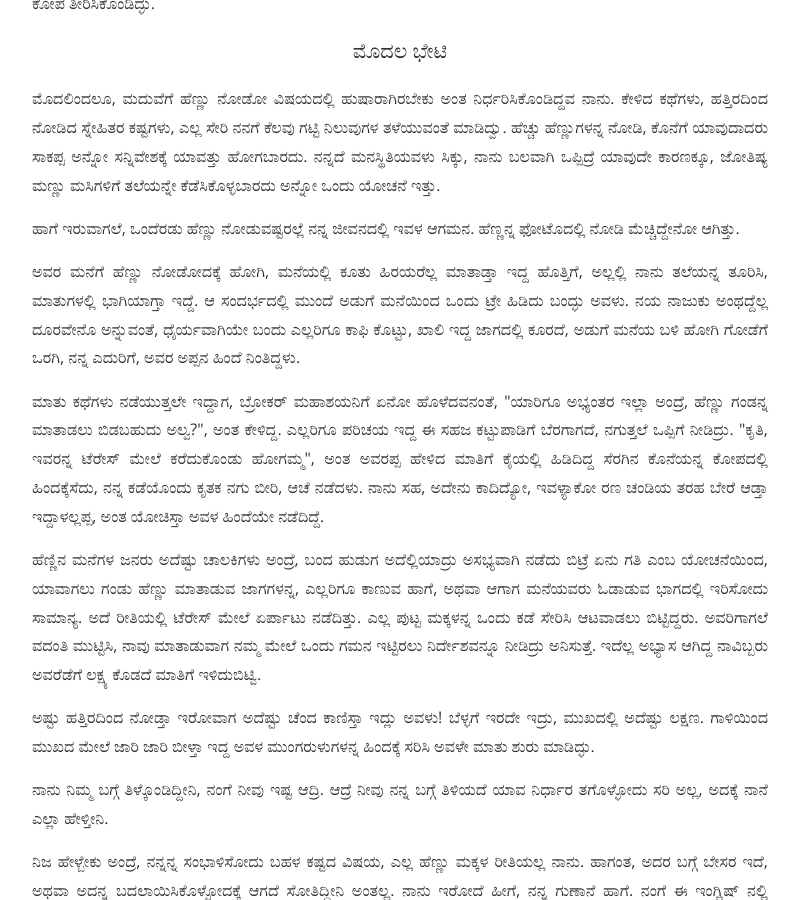
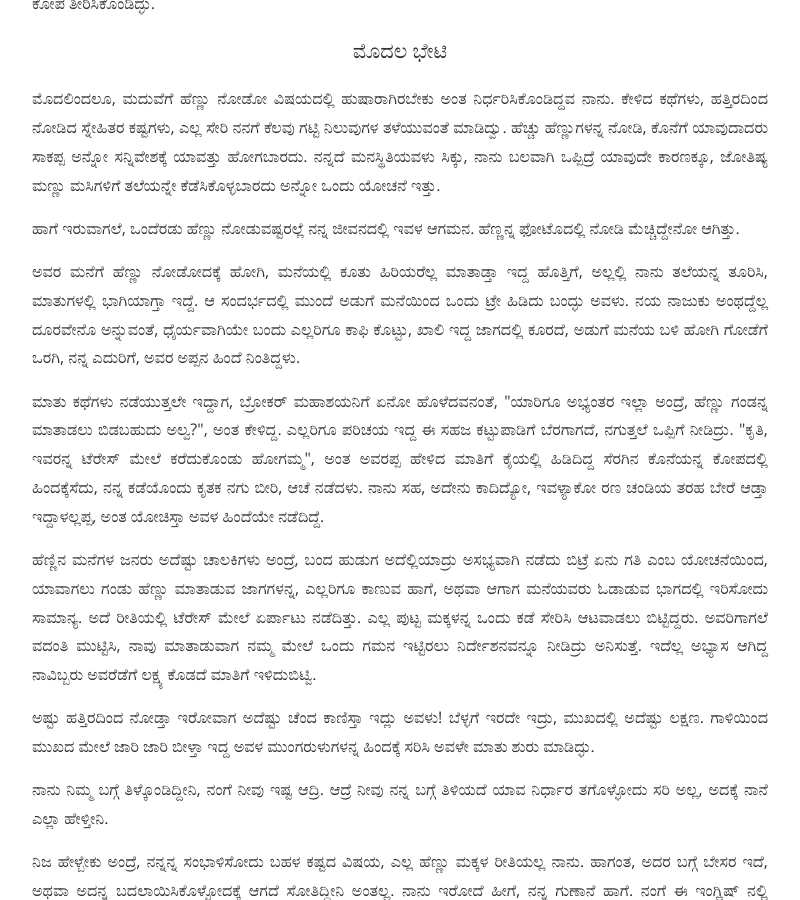
Before and after one commit to bencentra/centrarium, a Jekyll site: the page built from _posts/2020-05-08-kruthi-nannavalu.markdown, in a window 1280 px wide and 900 px high, scrolled down 986 px. Shown: the whole window, without its empty margins (240-1040 px from the left). Built offline with Jekyll 4.4.1, drawn with Linux system fonts in a browser that asks for light colours; nearby versions of some CDN libraries; comment, search, counter and statistics services are not loaded; a style sheet for code colours, icons or effects is not loaded.

Commit message:
Update 2020-05-08-kruthi-nannavalu.markdown

```diff
--- a/_posts/2020-05-08-kruthi-nannavalu.markdown
+++ b/_posts/2020-05-08-kruthi-nannavalu.markdown
@@ -24,11 +24,11 @@ description:  ಜೀವನದಲ್ಲಿ ಮೊದಲೆ ಲಂಗು ಲಗಾ
 
 <p align ="justify"> ಹಾಗೆ ಇರುವಾಗಲೆ, ಒಂದೆರಡು ಹೆಣ್ಣು ನೋಡುವಷ್ಟರಲ್ಲೆ ನನ್ನ ಜೀವನದಲ್ಲಿ ಇವಳ ಆಗಮನ. ಹೆಣ್ಣನ್ನ ಫೋಟೊದಲ್ಲಿ ನೋಡಿ‌ ಮೆಚ್ಚಿದ್ದೇನೋ ಆಗಿತ್ತು.‌ </p>
 
-<p align ="justify"> ಅವರ ಮನೆಗೆ ಹೆಣ್ಣು ನೋಡೋದಕ್ಕೆ ಹೋಗಿ, ಮನೆಯಲ್ಲಿ ಕೂತು ಹಿರಯರೆಲ್ಲ ಮಾತಾಡ್ತಾ ಇದ್ದ‌ ಹೊತ್ತಿಗೆ, ಅಲ್ಲಲ್ಲಿ ನಾನು ತಲೆಯನ್ನ ತೂರಿಸಿ, ಮಾತುಗಳಲ್ಲಿ ಭಾಗಿಯಾಗ್ತಾ ಇದ್ದೆ. ಆ ಸಂದರ್ಭದಲ್ಲಿ ಮುಂದೆ ಅಡುಗೆ ಮನೆಯಿಂದ ಒಂದು ಟ್ರೇ ಹಿಡಿದು ಬಂದ್ಳು ಅವಳು. ನಯ ನಾಜುಕು ಅಂಥದ್ದೆಲ್ಲ ದೂರವೇನೊ ಅನ್ನುವಂತೆ, ಧೈರ್ಯವಾಗಿಯೇ ಬಂದು ಎಲ್ಲರಿಗೂ ಕಾಫಿ ಕೊಟ್ಟು, ಖಾಲಿ ಇದ್ದ ಜಾಗದಲ್ಲಿ ಕೂರದೆ, ಅಡುಗೆ ಮನೆಯ ಬಳಿ ಹೋಗಿ ಗೋಡೆಗೆ ಒರಗಿ, ನನ್ನ ಎದುರಿಗೆ, ಅವರ ಅಪ್ಪನ ಹಿಂದೆ ನಿಂತಿದ್ದಳು‌.  </p>
+<p align ="justify"> ಅವರ ಮನೆಗೆ ಹೆಣ್ಣು ನೋಡೋದಕ್ಕೆ ಹೋಗಿ, ಮನೆಯಲ್ಲಿ ಕೂತು ಹಿರಿಯರೆಲ್ಲ ಮಾತಾಡ್ತಾ ಇದ್ದ‌ ಹೊತ್ತಿಗೆ, ಅಲ್ಲಲ್ಲಿ ನಾನು ತಲೆಯನ್ನ ತೂರಿಸಿ, ಮಾತುಗಳಲ್ಲಿ ಭಾಗಿಯಾಗ್ತಾ ಇದ್ದೆ. ಆ ಸಂದರ್ಭದಲ್ಲಿ ಮುಂದೆ ಅಡುಗೆ ಮನೆಯಿಂದ ಒಂದು ಟ್ರೇ ಹಿಡಿದು ಬಂದ್ಳು ಅವಳು. ನಯ ನಾಜುಕು ಅಂಥದ್ದೆಲ್ಲ ದೂರವೇನೊ ಅನ್ನುವಂತೆ, ಧೈರ್ಯವಾಗಿಯೇ ಬಂದು ಎಲ್ಲರಿಗೂ ಕಾಫಿ ಕೊಟ್ಟು, ಖಾಲಿ ಇದ್ದ ಜಾಗದಲ್ಲಿ ಕೂರದೆ, ಅಡುಗೆ ಮನೆಯ ಬಳಿ ಹೋಗಿ ಗೋಡೆಗೆ ಒರಗಿ, ನನ್ನ ಎದುರಿಗೆ, ಅವರ ಅಪ್ಪನ ಹಿಂದೆ ನಿಂತಿದ್ದಳು‌.  </p>
 
 <p align ="justify"> ಮಾತು ಕಥೆಗಳು ನಡೆಯುತ್ತಲೇ ಇದ್ದಾಗ, ಬ್ರೋಕರ್ ಮಹಾಶಯನಿಗೆ ಏನೋ ಹೊಳೆದವನಂತೆ, "ಯಾರಿಗೂ ಅಭ್ಯಂತರ ಇಲ್ಲಾ ಅಂದ್ರೆ, ಹೆಣ್ಣು ಗಂಡನ್ನ ಮಾತಾಡಲು ಬಿಡಬಹುದು ಅಲ್ವ?", ಅಂತ ಕೇಳಿದ್ದ. ಎಲ್ಲರಿಗೂ ಪರಿಚಯ ಇದ್ದ ಈ ಸಹಜ ಕಟ್ಟುಪಾಡಿಗೆ ಬೆರಗಾಗದೆ, ನಗುತ್ತಲೆ ಒಪ್ಪಿಗೆ ನೀಡಿದ್ರು. "ಕೃತಿ, ಇವರನ್ನ ಟೆರೇಸ್ ಮೇಲೆ ಕರೆದುಕೊಂಡು ಹೋಗಮ್ಮ", ಅಂತ ಅವರಪ್ಪ ಹೇಳಿದ ಮಾತಿಗೆ ಕೈಯಲ್ಲಿ ಹಿಡಿದಿದ್ದ ಸೆರಗಿನ ಕೊನೆಯನ್ನ ಕೋಪದಲ್ಲಿ ಹಿಂದಕ್ಕೆಸೆದು, ನನ್ನ ಕಡೆಯೊಂದು ಕೃತಕ ನಗು ಬೀರಿ, ಆಚೆ ನಡೆದಳು. ನಾನು ಸಹ, ಅದೇನು ಕಾದಿದ್ಯೋ, ಇವಳ್ಯಾಕೋ ರಣ ಚಂಡಿಯ ತರಹ ಬೇರೆ ಆಡ್ತಾ ಇದ್ದಾಳಲ್ಲಪ್ಪ, ಅಂತ ಯೋಚಿಸ್ತಾ ಅವಳ‌ ಹಿಂದೆಯೇ ನಡೆದಿದ್ದೆ.  </p>
 
-<p align ="justify"> ಹೆಣ್ಣಿನ ಮನೆಗಳ ಜನರು ಅದೆಷ್ಟು ಚಾಲಕಿಗಳು ಅಂದ್ರೆ, ಬಂದ ಹುಡುಗ ಅದೆಲ್ಲಿಯಾದ್ರು ಅಸಭ್ಯವಾಗಿ ನಡೆದು ಬಿಟ್ರೆ ಏನು ಗತಿ ಎಂಬ ಯೋಚನೆಯಿಂದ, ಯಾವಾಗಲು ಗಂಡು ಹೆಣ್ಣು ಮಾತಾಡುವ ಜಾಗಗಳನ್ನ, ಎಲ್ಲರಿಗೂ ಕಾಣುವ ಹಾಗೆ, ಅಥವಾ ಆಗಾಗ ಮನೆಯವರು ಓಡಾಡುವ ಭಾಗದಲ್ಲಿ ಇರಿಸೋದು ಸಾಮಾನ್ಯ. ಅದೆ ರೀತಿಯಲ್ಲಿ ಟೆರೇಸ್ ಮೇಲೆ ಏರ್ಪಾಟು ನಡೆದಿತ್ತು. ಎಲ್ಲ ಪುಟ್ಟ ಮಕ್ಕಳನ್ನ ಒಂದು ಕಡೆ ಸೇರಿಸಿ ಆಟವಾಡಲು ಬಿಟ್ಟಿದ್ದರು. ಅವರಿಗಾಗಲೆ ವದಂತಿ‌ ಮುಟ್ಟಿಸಿ, ನಾವು ಮಾತಾಡುವಾಗ ನಮ್ಮ ಮೇಲೆ ಒಂದು ಗಮನ ಇಟ್ಟಿರಲು ನಿರ್ದೇಶವನ್ನೂ ನೀಡಿದ್ರು ಅನಿಸುತ್ತೆ. ಇದೆಲ್ಲ ಅಭ್ಯಾಸ ಆಗಿದ್ದ ನಾವಿಬ್ಬರು ಅವರೆಡೆಗೆ‌ ಲಕ್ಷ್ಯ ಕೊಡದೆ ಮಾತಿಗೆ ಇಳಿದುಬಿಟ್ವಿ. </p>
+<p align ="justify"> ಹೆಣ್ಣಿನ ಮನೆಗಳ ಜನರು ಅದೆಷ್ಟು ಚಾಲಕಿಗಳು ಅಂದ್ರೆ, ಬಂದ ಹುಡುಗ ಅದೆಲ್ಲಿಯಾದ್ರು ಅಸಭ್ಯವಾಗಿ ನಡೆದು ಬಿಟ್ರೆ ಏನು ಗತಿ ಎಂಬ ಯೋಚನೆಯಿಂದ, ಯಾವಾಗಲು ಗಂಡು ಹೆಣ್ಣು ಮಾತಾಡುವ ಜಾಗಗಳನ್ನ, ಎಲ್ಲರಿಗೂ ಕಾಣುವ ಹಾಗೆ, ಅಥವಾ ಆಗಾಗ ಮನೆಯವರು ಓಡಾಡುವ ಭಾಗದಲ್ಲಿ ಇರಿಸೋದು ಸಾಮಾನ್ಯ. ಅದೆ ರೀತಿಯಲ್ಲಿ ಟೆರೇಸ್ ಮೇಲೆ ಏರ್ಪಾಟು ನಡೆದಿತ್ತು. ಎಲ್ಲ ಪುಟ್ಟ ಮಕ್ಕಳನ್ನ ಒಂದು ಕಡೆ ಸೇರಿಸಿ ಆಟವಾಡಲು ಬಿಟ್ಟಿದ್ದರು. ಅವರಿಗಾಗಲೆ ವದಂತಿ‌ ಮುಟ್ಟಿಸಿ, ನಾವು ಮಾತಾಡುವಾಗ ನಮ್ಮ ಮೇಲೆ ಒಂದು ಗಮನ ಇಟ್ಟಿರಲು ನಿರ್ದೇಶನವನ್ನೂ ನೀಡಿದ್ರು ಅನಿಸುತ್ತೆ. ಇದೆಲ್ಲ ಅಭ್ಯಾಸ ಆಗಿದ್ದ ನಾವಿಬ್ಬರು ಅವರೆಡೆಗೆ‌ ಲಕ್ಷ್ಯ ಕೊಡದೆ ಮಾತಿಗೆ ಇಳಿದುಬಿಟ್ವಿ. </p>
 
 <p align ="justify"> ಅಷ್ಟು ಹತ್ತಿರದಿಂದ ನೋಡ್ತಾ ಇರೋವಾಗ ಅದೆಷ್ಟು ಚೆಂದ ಕಾಣಿಸ್ತಾ ಇದ್ಲು ಅವಳು‌! ಬೆಳ್ಳಗೆ ಇರದೇ ಇದ್ರು, ಮುಖದಲ್ಲಿ ಅದೆಷ್ಟು ಲಕ್ಷಣ. ಗಾಳಿಯಿಂದ ಮುಖದ ಮೇಲೆ ಜಾರಿ ಜಾರಿ ಬೀಳ್ತಾ ಇದ್ದ ಅವಳ ಮುಂಗರುಳುಗಳನ್ನ ಹಿಂದಕ್ಕೆ ಸರಿಸಿ ಅವಳೇ ಮಾತು ಶುರು ಮಾಡಿದ್ಳು. </p>
 
```
